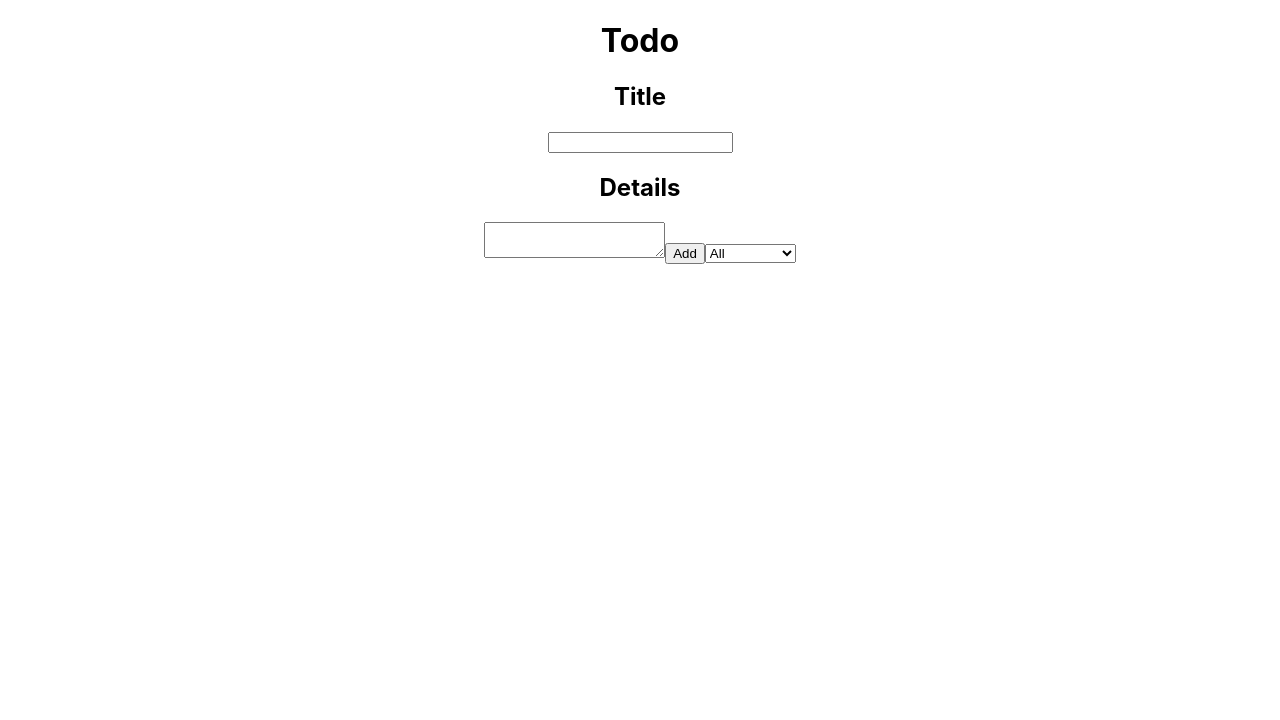
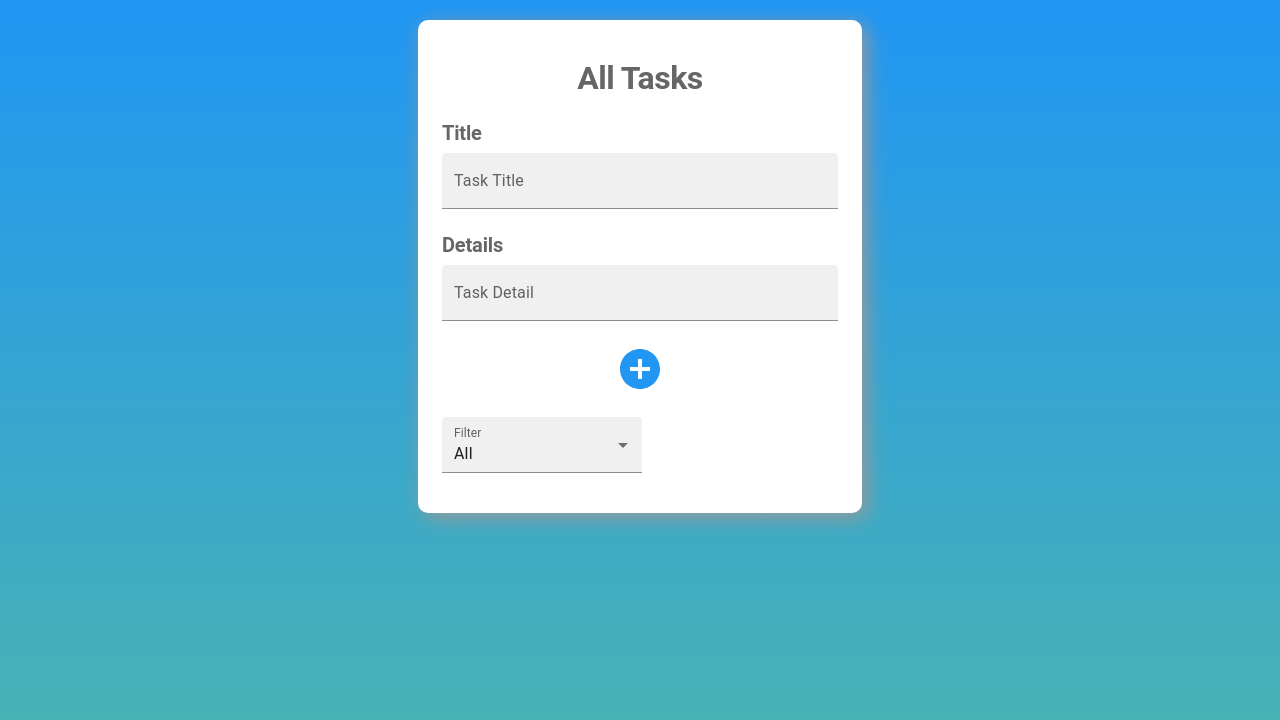
Before and after one commit to toshi-ino/todo-list-react-7, a React (Create React App) app: page / in a window 1280 px wide. Shown: the top 720 px of the page. Built offline with nearby package versions, Linux system fonts and the light colour scheme.

Commit message:
WIP: working on adding design

```diff
--- a/src/App.css
+++ b/src/App.css
@@ -1,38 +1,17 @@
-.App {
-  text-align: center;
+body {
+  background: linear-gradient(#2196f3, #4db6ac) no-repeat;
+  width: 100%;
+  height: 100vh;
+  box-sizing: border-box;
+  color: #666;
 }
 
-.App-logo {
-  height: 40vmin;
-  pointer-events: none;
+h1,
+h2,
+p,
+ul,
+li {
+  margin: 0;
+  padding: 0;
+  list-style: none;
 }
-
-@media (prefers-reduced-motion: no-preference) {
-  .App-logo {
-    animation: App-logo-spin infinite 20s linear;
-  }
-}
-
-.App-header {
-  background-color: #282c34;
-  min-height: 100vh;
-  display: flex;
-  flex-direction: column;
-  align-items: center;
-  justify-content: center;
-  font-size: calc(10px + 2vmin);
-  color: white;
-}
-
-.App-link {
-  color: #61dafb;
-}
-
-@keyframes App-logo-spin {
-  from {
-    transform: rotate(0deg);
-  }
-  to {
-    transform: rotate(360deg);
-  }
-}
--- a/src/App.js
+++ b/src/App.js
@@ -1,6 +1,16 @@
-import logo from "./logo.svg";
 import "./App.css";
 import { useEffect, useState } from "react";
+import { AddCircle } from "@mui/icons-material";
+import {
+  Box,
+  Container,
+  FormControl,
+  InputLabel,
+  MenuItem,
+  Select,
+  TextField,
+  Typography,
+} from "@mui/material";
 
 function App() {
   const [todos, setTodos] = useState([]);
@@ -108,36 +118,83 @@ function App() {
   }, [filter, todos]); //?
 
   return (
-    <div className="App">
-      <h1>Todo</h1>
+    <Container
+      maxWidth="xs"
+      sx={{
+        background: "#fff",
+        width: "calc(100% - 40px)",
+        minHeight: "400px",
+        margin: "20px auto 0",
+        padding: "40px 20px",
+        boxShadow: "5px 5px 20px #999",
+        borderRadius: "10px",
+      }}
+    >
+      <Typography
+        variant="h1"
+        fontSize="32px"
+        fontWeight="bold"
+        textAlign="center"
+        sx={{ mb: "24px" }}
+      >
+        All Tasks
+      </Typography>
 
-      <div className="App-content">
-        <h2>Title</h2>
-        <input
+      <Box>
+        <Typography variant="h2" fontSize="20px" fontWeight="bold" mb="8px">
+          Title
+        </Typography>
+        <TextField
+          id="filled-basic"
+          label="Task Title"
+          variant="filled"
           type="text"
-          className=""
           value={text}
+          sx={{ mb: "24px", width: "100%" }}
           onChange={handleTodoChange}
         />
 
-        <h2>Details</h2>
-        <textarea value={detail} onChange={handleDetailChange}>
+        <Typography variant="h2" fontSize="20px" fontWeight="bold" mb="8px">
+          Details
+        </Typography>
+        <TextField
+          id="filled-basic"
+          label="Task Detail"
+          variant="filled"
+          value={detail}
+          sx={{ mb: "24px", width: "100%" }}
+          onChange={handleDetailChange}
+        >
           {detail}
-        </textarea>
+        </TextField>
 
-        <button onClick={handleAddClick}>Add</button>
+        <AddCircle
+          sx={{
+            color: "#2196f3",
+            fontSize: "48px",
+            cursor: "pointer",
+            display: "block",
+            m: "0 auto 24px",
+          }}
+          onClick={handleAddClick}
+        />
 
-        <select
-          value={filter}
-          onChange={(e) => {
-            setFilter(e.target.value);
-          }}
-        >
-          <option value="all">All</option>
-          <option value="notStarted">Not Started</option>
-          <option value="inProgress">In Progress</option>
-          <option value="done">Done</option>
-        </select>
+        <FormControl variant="filled" sx={{ minWidth: 200 }}>
+          <InputLabel id="demo-simple-select-filled-label">Filter</InputLabel>
+          <Select
+            labelId="demo-simple-select-filled-label"
+            id="demo-simple-select-filled"
+            value={filter}
+            onChange={(e) => {
+              setFilter(e.target.value);
+            }}
+          >
+            <MenuItem value="all">All</MenuItem>
+            <MenuItem value="notStarted">Not Started</MenuItem>
+            <MenuItem value="inProgress">In Progress</MenuItem>
+            <MenuItem value="done">Done</MenuItem>
+          </Select>
+        </FormControl>
 
         <ul>
           {filteredTodos.map((todo) => {
@@ -176,8 +233,8 @@ function App() {
             );
           })}
         </ul>
-      </div>
-    </div>
+      </Box>
+    </Container>
   );
 }
 
```
